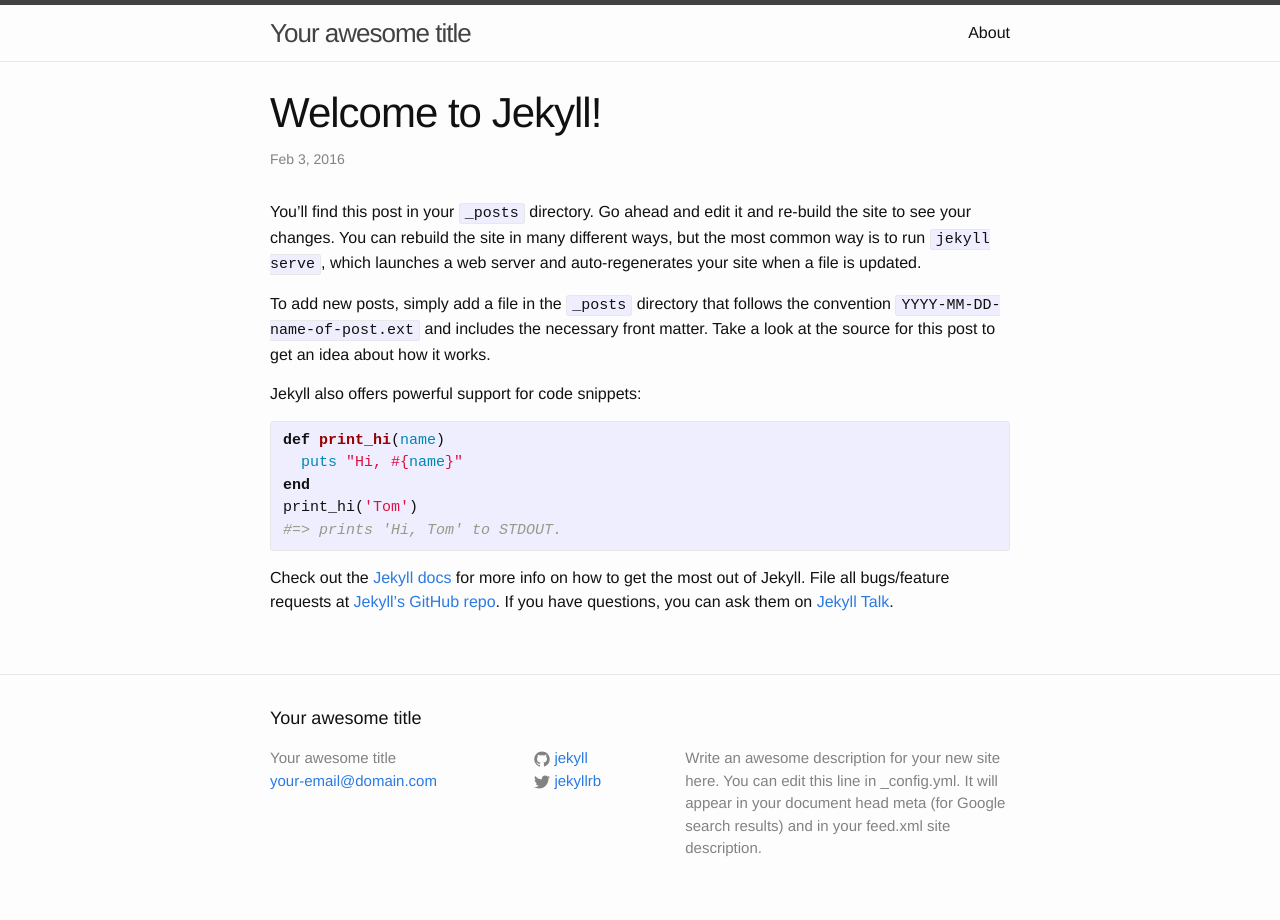
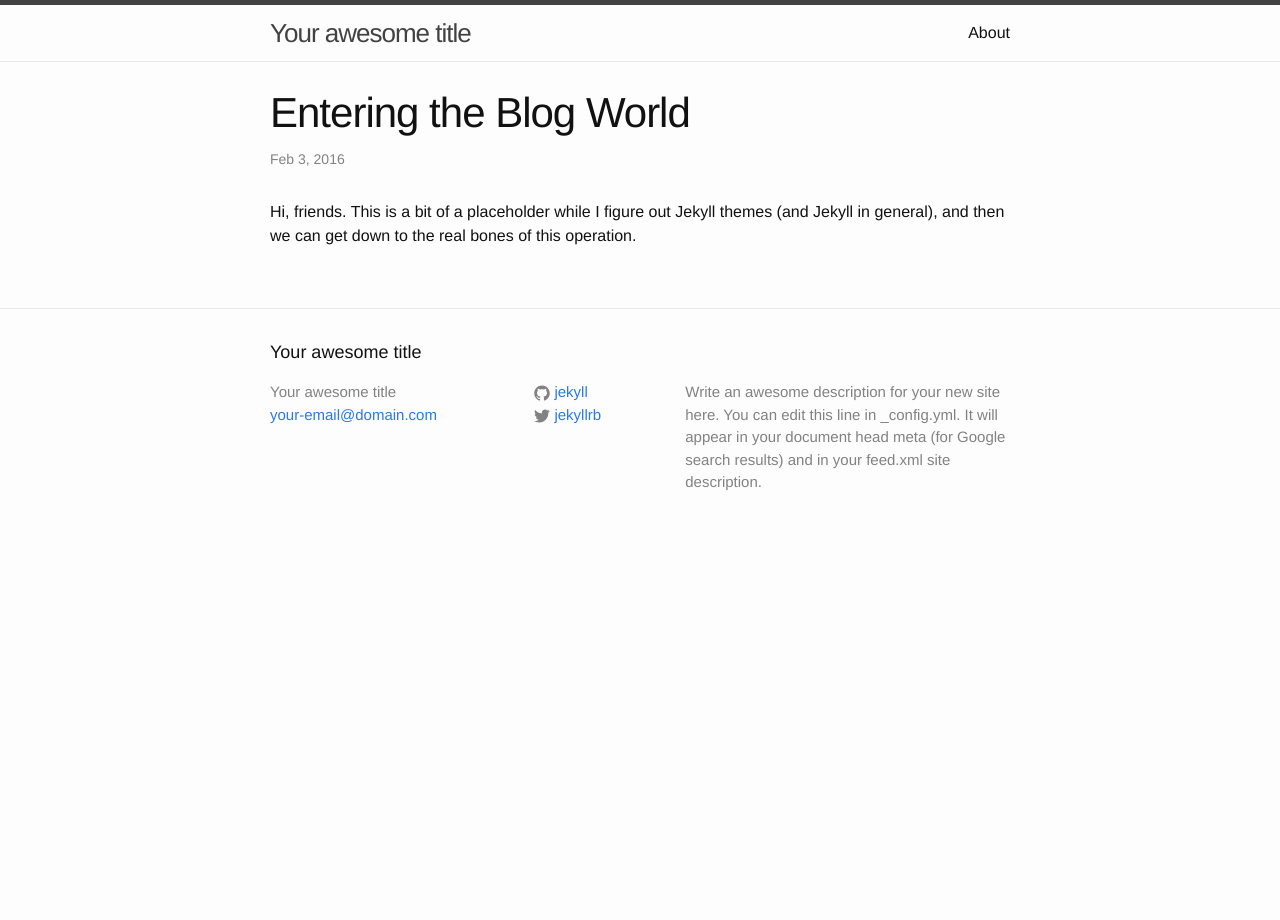
Before and after one commit to jessica-versaw/jessica-versaw.github.io, a Jekyll site: the page built from _posts/2016-02-02-welcome-to-jekyll.markdown, in a window 1280 px wide. Built offline with Jekyll 4.4.1, drawn with Linux system fonts in a browser that asks for light colours.

Commit message:
Post1 Edit

```diff
--- a/_posts/2016-02-02-welcome-to-jekyll.markdown
+++ b/_posts/2016-02-02-welcome-to-jekyll.markdown
@@ -1,25 +1,8 @@
 ---
 layout: post
-title:  "Welcome to Jekyll!"
+title:  Entering the Blog World
 date:   2016-02-02 22:52:39 -0600
-categories: jekyll update
+categories: getting started
 ---
-You’ll find this post in your `_posts` directory. Go ahead and edit it and re-build the site to see your changes. You can rebuild the site in many different ways, but the most common way is to run `jekyll serve`, which launches a web server and auto-regenerates your site when a file is updated.
 
-To add new posts, simply add a file in the `_posts` directory that follows the convention `YYYY-MM-DD-name-of-post.ext` and includes the necessary front matter. Take a look at the source for this post to get an idea about how it works.
-
-Jekyll also offers powerful support for code snippets:
-
-{% highlight ruby %}
-def print_hi(name)
-  puts "Hi, #{name}"
-end
-print_hi('Tom')
-#=> prints 'Hi, Tom' to STDOUT.
-{% endhighlight %}
-
-Check out the [Jekyll docs][jekyll-docs] for more info on how to get the most out of Jekyll. File all bugs/feature requests at [Jekyll’s GitHub repo][jekyll-gh]. If you have questions, you can ask them on [Jekyll Talk][jekyll-talk].
-
-[jekyll-docs]: http://jekyllrb.com/docs/home
-[jekyll-gh]:   https://github.com/jekyll/jekyll
-[jekyll-talk]: https://talk.jekyllrb.com/
+Hi, friends. This is a bit of a placeholder while I figure out Jekyll themes (and Jekyll in general), and then we can get down to the real bones of this operation.
```
